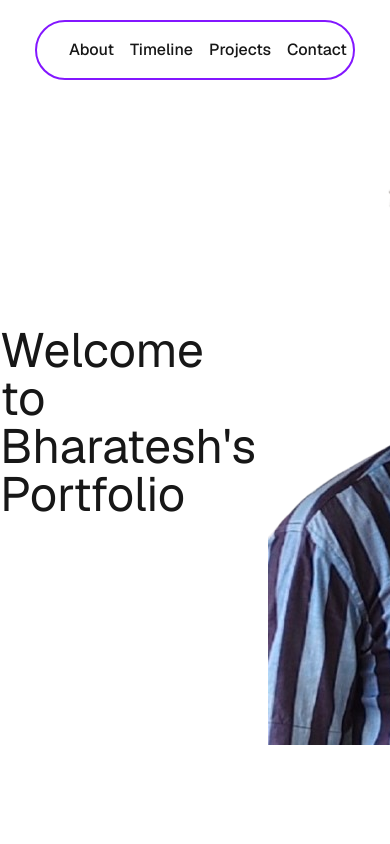
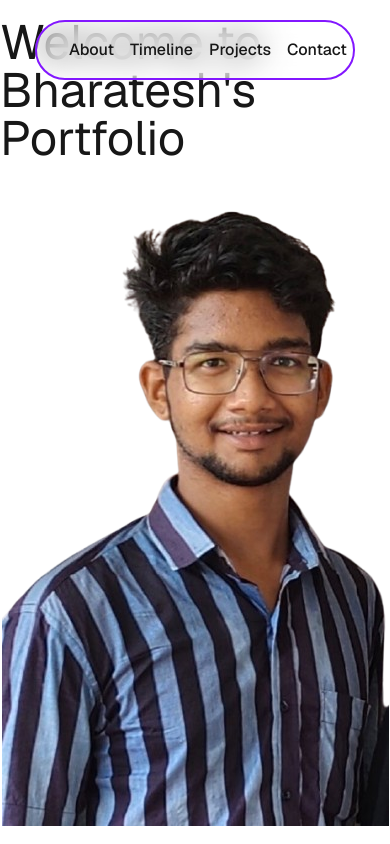
Before and after one commit to BharateshPoojary/portfolio, a Next.js app: page / in a window 390 px wide. Shown: the top 844 px of the page. Built offline with nearby package versions, Linux system fonts and the light colour scheme.

Commit message:
mode remaining

```diff
--- a/src/components/layout/MainLayout.tsx
+++ b/src/components/layout/MainLayout.tsx
@@ -27,7 +27,13 @@ export default function MainLayout() {
   useEffect(() => {
     setIsInView(inView);
   }, [inView]);
-
+  const BharatImage = [
+    {
+      id: 1,
+      name: "Hi!,Bharatesh here",
+      image: "/Bharat.png",
+    },
+  ];
   return (
     <>
       <Navbar
@@ -36,7 +42,7 @@ export default function MainLayout() {
         projectsRef={ProjectsRef}
         contactRef={ContactRef}
       />
-      <div className="h-[100vh] flex justify-evenly items-center max-w-7xl mx-auto">
+      <div className="h-[100vh] flex lg:flex-row flex-col justify-evenly items-center max-w-7xl mx-auto">
         <BlurText
           text="Welcome to Bharatesh's Portfolio"
           delay={150}
--- a/src/components/ui/animated-tooltip.tsx
+++ b/src/components/ui/animated-tooltip.tsx
@@ -77,7 +77,7 @@ export const AnimatedTooltip = ({
               </motion.div>
             )}
           </AnimatePresence>
-          <Link href={item.src ?? "#"}>
+          <Link href={item.src ?? ""}>
             <Image
               onMouseMove={handleMouseMove}
               height={100}
```
